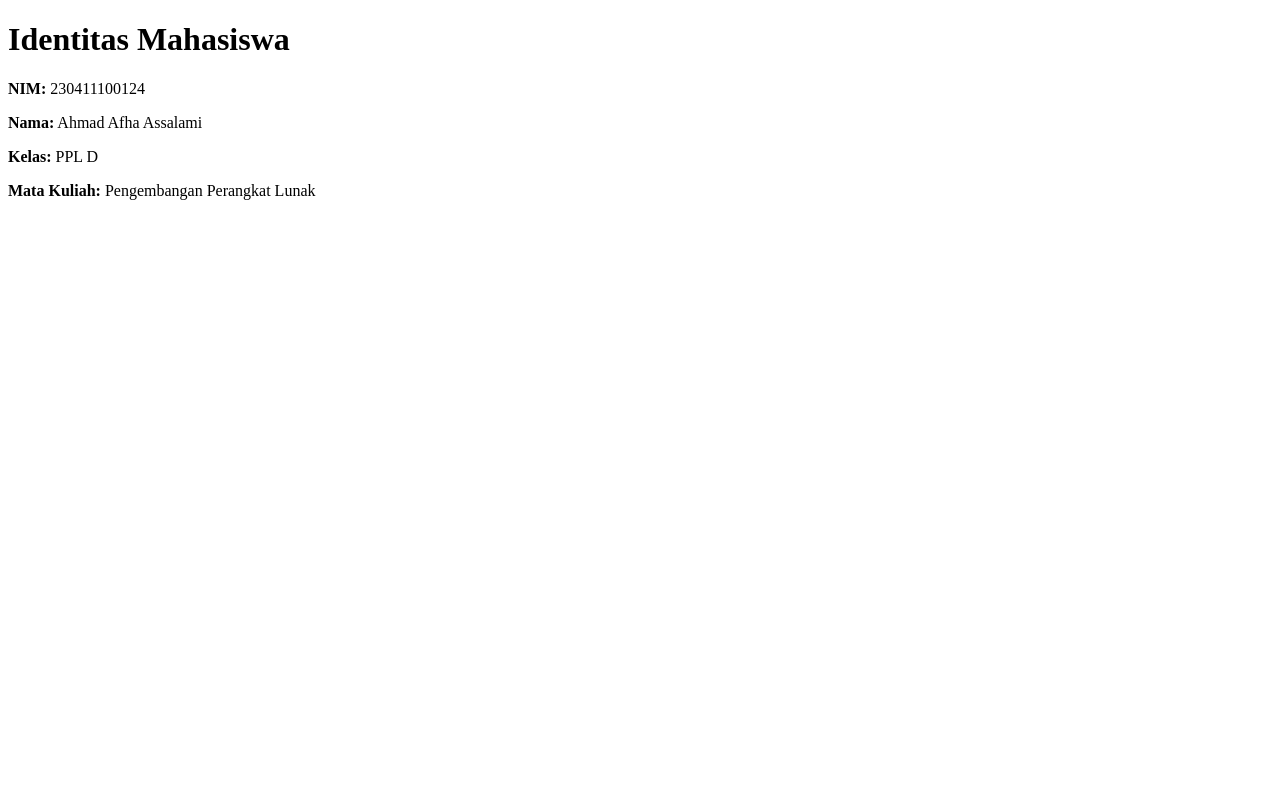
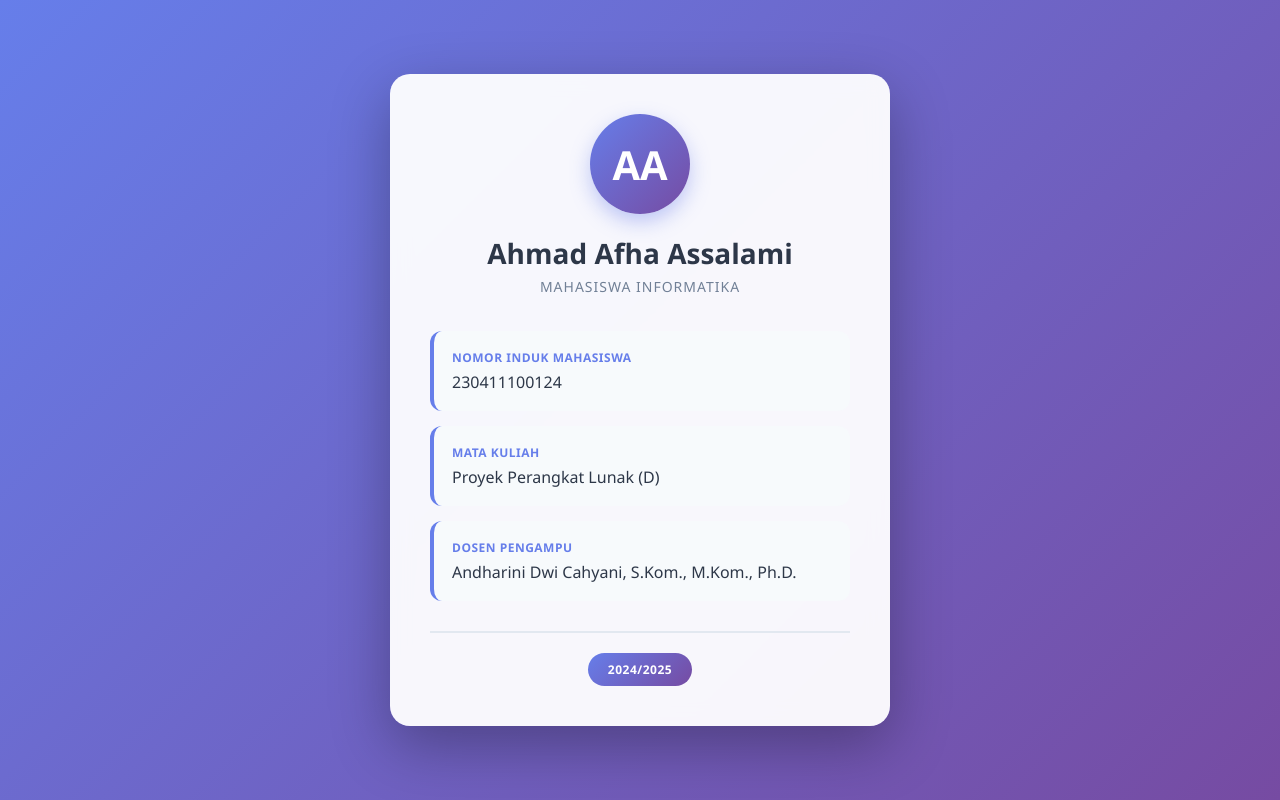
Before and after one commit to Aphexya/Tugas-PPL-2, a plain HTML site: page index.html in a window 1280 px wide. Drawn offline with Linux system fonts and the light colour scheme.

Commit message:
Commit ke-3

```diff
--- a/index.html
+++ b/index.html
@@ -4,12 +4,168 @@
   <meta charset="UTF-8">
   <meta name="viewport" content="width=device-width, initial-scale=1.0">
   <title>Identitas Mahasiswa</title>
+  <style>
+    * {
+      margin: 0;
+      padding: 0;
+      box-sizing: border-box;
+    }
+
+    body {
+      font-family: 'Segoe UI', Tahoma, Geneva, Verdana, sans-serif;
+      background: linear-gradient(135deg, #667eea 0%, #764ba2 100%);
+      min-height: 100vh;
+      display: flex;
+      justify-content: center;
+      align-items: center;
+      padding: 20px;
+    }
+
+    .container {
+      background: rgba(255, 255, 255, 0.95);
+      backdrop-filter: blur(10px);
+      border-radius: 20px;
+      box-shadow: 0 20px 60px rgba(0, 0, 0, 0.3);
+      max-width: 500px;
+      width: 100%;
+      padding: 40px;
+      animation: fadeIn 0.6s ease-out;
+    }
+
+    @keyframes fadeIn {
+      from {
+        opacity: 0;
+        transform: translateY(30px);
+      }
+      to {
+        opacity: 1;
+        transform: translateY(0);
+      }
+    }
+
+    .profile-header {
+      text-align: center;
+      margin-bottom: 35px;
+    }
+
+    .avatar {
+      width: 100px;
+      height: 100px;
+      background: linear-gradient(135deg, #667eea 0%, #764ba2 100%);
+      border-radius: 50%;
+      margin: 0 auto 20px;
+      display: flex;
+      align-items: center;
+      justify-content: center;
+      font-size: 40px;
+      color: white;
+      font-weight: bold;
+      box-shadow: 0 8px 20px rgba(102, 126, 234, 0.4);
+    }
+
+    h1 {
+      color: #2d3748;
+      font-size: 28px;
+      margin-bottom: 5px;
+    }
+
+    .subtitle {
+      color: #718096;
+      font-size: 14px;
+      text-transform: uppercase;
+      letter-spacing: 1px;
+    }
+
+    .info-section {
+      margin-top: 30px;
+    }
+
+    .info-item {
+      background: #f7fafc;
+      padding: 18px;
+      margin-bottom: 15px;
+      border-radius: 12px;
+      border-left: 4px solid #667eea;
+      transition: all 0.3s ease;
+    }
+
+    .info-item:hover {
+      transform: translateX(5px);
+      box-shadow: 0 5px 15px rgba(102, 126, 234, 0.2);
+    }
+
+    .info-label {
+      color: #667eea;
+      font-size: 12px;
+      font-weight: 600;
+      text-transform: uppercase;
+      letter-spacing: 0.5px;
+      margin-bottom: 5px;
+    }
+
+    .info-value {
+      color: #2d3748;
+      font-size: 16px;
+      font-weight: 500;
+    }
+
+    .footer {
+      text-align: center;
+      margin-top: 30px;
+      padding-top: 20px;
+      border-top: 2px solid #e2e8f0;
+    }
+
+    .badge {
+      display: inline-block;
+      background: linear-gradient(135deg, #667eea 0%, #764ba2 100%);
+      color: white;
+      padding: 8px 20px;
+      border-radius: 20px;
+      font-size: 12px;
+      font-weight: 600;
+      letter-spacing: 0.5px;
+    }
+
+    @media (max-width: 480px) {
+      .container {
+        padding: 30px 20px;
+      }
+
+      h1 {
+        font-size: 24px;
+      }
+    }
+  </style>
 </head>
 <body>
-  <h1>Identitas Mahasiswa</h1>
-  <p><b>NIM:</b> 230411100124</p>
-  <p><b>Nama:</b> Ahmad Afha Assalami</p>
-  <p><b>Kelas:</b> PPL D</p>
-  <p><b>Mata Kuliah:</b> Pengembangan Perangkat Lunak</p>
+  <div class="container">
+    <div class="profile-header">
+      <div class="avatar">AA</div>
+      <h1>Ahmad Afha Assalami</h1>
+      <p class="subtitle">Mahasiswa Informatika</p>
+    </div>
+
+    <div class="info-section">
+      <div class="info-item">
+        <div class="info-label">Nomor Induk Mahasiswa</div>
+        <div class="info-value">230411100124</div>
+      </div>
+
+      <div class="info-item">
+        <div class="info-label">Mata Kuliah</div>
+        <div class="info-value">Proyek Perangkat Lunak (D)</div>
+      </div>
+
+      <div class="info-item">
+        <div class="info-label">Dosen Pengampu</div>
+        <div class="info-value">Andharini Dwi Cahyani, S.Kom., M.Kom., Ph.D.</div>
+      </div>
+    </div>
+
+    <div class="footer">
+      <span class="badge">2024/2025</span>
+    </div>
+  </div>
 </body>
 </html>
```
